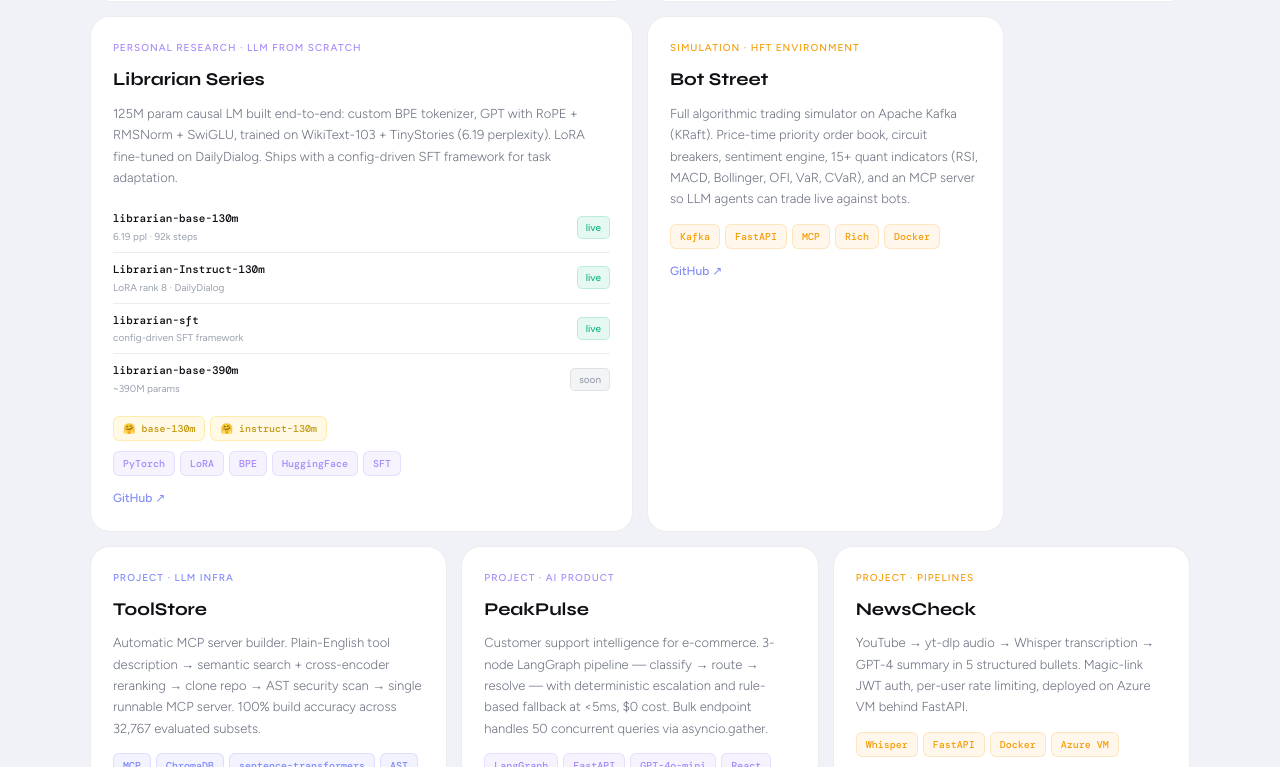
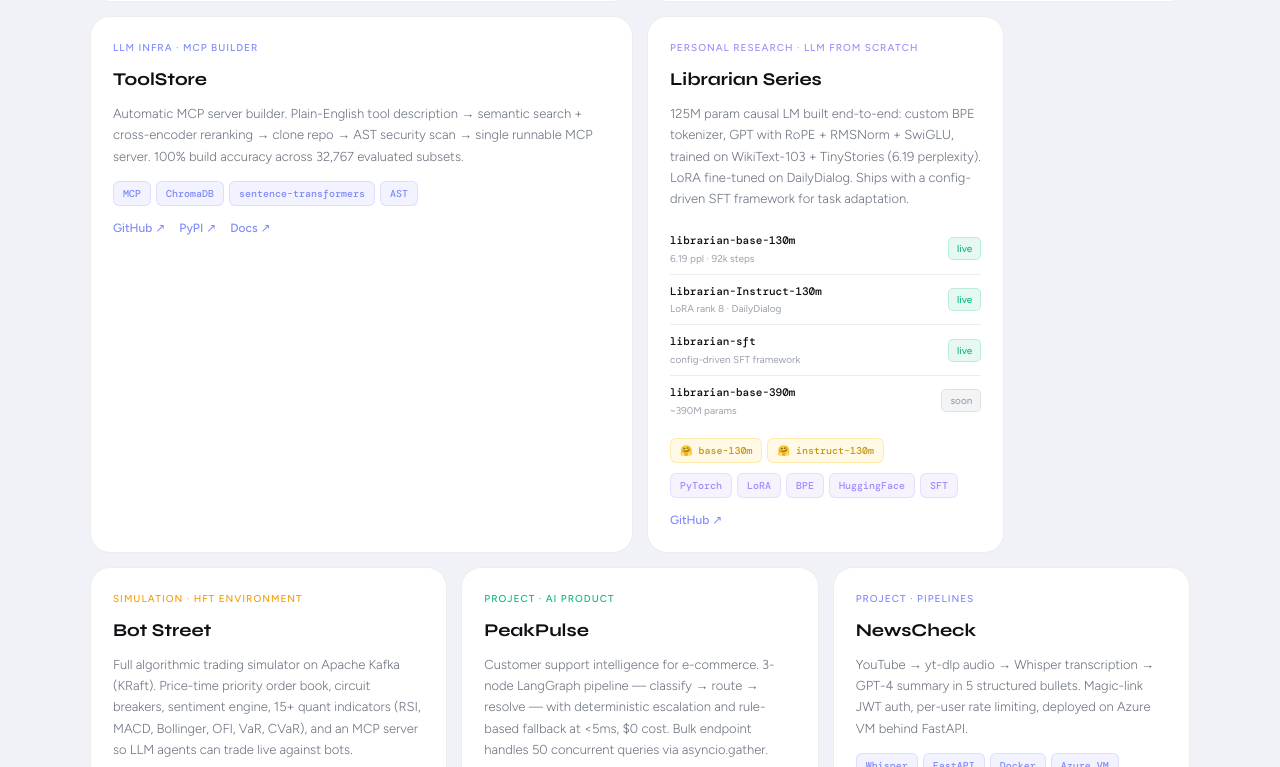
Before and after one commit to sujal-maheshwari2004/personalPortfolio, a React (Vite) app: page / in a window 1280 px wide. Shown: the part 1993-2760 px from the top of the page. Built offline with nearby package versions, Linux system fonts and the light colour scheme.

Commit message:
Add 'ToolStore' project and update accents
Added new project 'ToolStore' with details and updated accents for existing projects.

```diff
--- a/src/data.js
+++ b/src/data.js
@@ -56,6 +56,7 @@ export const experience = [
 ];
 
 export const projects = [
+  // ── Tier 1: PyPI packages with live docs ──────────────────
   {
     name: "DriftGuard",
     category: "Agentic Infra · Memory Layer",
@@ -79,6 +80,19 @@ export const projects = [
     docs: "https://sentinel-docs-jet.vercel.app/",
   },
   {
+    name: "ToolStore",
+    category: "LLM Infra · MCP Builder",
+    accent: "indigo",
+    description:
+      "Automatic MCP server builder. Plain-English tool description → semantic search + cross-encoder reranking → clone repo → AST security scan → single runnable MCP server. 100% build accuracy across 32,767 evaluated subsets.",
+    tags: ["MCP", "ChromaDB", "sentence-transformers", "AST"],
+    github: "https://github.com/sujal-maheshwari2004",
+    pypi: "https://pypi.org/project/toolstorepy/",
+    docs: "https://tool-store-py-docs.vercel.app/",
+  },
+
+  // ── Tier 2: Research depth ────────────────────────────────
+  {
     name: "Librarian Series",
     category: "Personal Research · LLM From Scratch",
     accent: "violet",
@@ -97,6 +111,8 @@ export const projects = [
       { name: "librarian-base-390m", detail: "~390M params", live: false },
     ],
   },
+
+  // ── Tier 3: High technical depth, not deployed ────────────
   {
     name: "Bot Street",
     category: "Simulation · HFT Environment",
@@ -106,21 +122,12 @@ export const projects = [
     tags: ["Kafka", "FastAPI", "MCP", "Rich", "Docker"],
     github: "https://github.com/sujal-maheshwari2004",
   },
-  {
-    name: "ToolStore",
-    category: "Project · LLM Infra",
-    accent: "indigo",
-    description:
-      "Automatic MCP server builder. Plain-English tool description → semantic search + cross-encoder reranking → clone repo → AST security scan → single runnable MCP server. 100% build accuracy across 32,767 evaluated subsets.",
-    tags: ["MCP", "ChromaDB", "sentence-transformers", "AST"],
-    github: "https://github.com/sujal-maheshwari2004",
-    pypi: "https://pypi.org/project/toolstorepy/",
-    docs: "https://tool-store-py-docs.vercel.app/",
-  },
+
+  // ── Tier 4: Deployed products ─────────────────────────────
   {
     name: "PeakPulse",
     category: "Project · AI Product",
-    accent: "violet",
+    accent: "green",
     description:
       "Customer support intelligence for e-commerce. 3-node LangGraph pipeline — classify → route → resolve — with deterministic escalation and rule-based fallback at <5ms, $0 cost. Bulk endpoint handles 50 concurrent queries via asyncio.gather.",
     tags: ["LangGraph", "FastAPI", "GPT-4o-mini", "React", "Zustand"],
@@ -129,7 +136,7 @@ export const projects = [
   {
     name: "NewsCheck",
     category: "Project · Pipelines",
-    accent: "amber",
+    accent: "indigo",
     description:
       "YouTube → yt-dlp audio → Whisper transcription → GPT-4 summary in 5 structured bullets. Magic-link JWT auth, per-user rate limiting, deployed on Azure VM behind FastAPI.",
     tags: ["Whisper", "FastAPI", "Docker", "Azure VM"],
```
